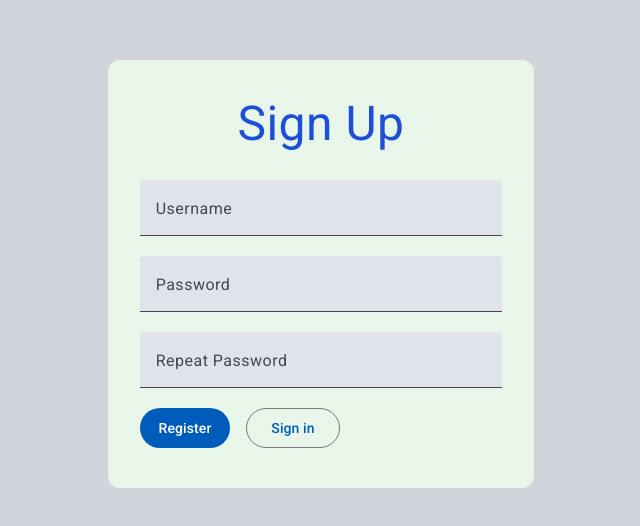
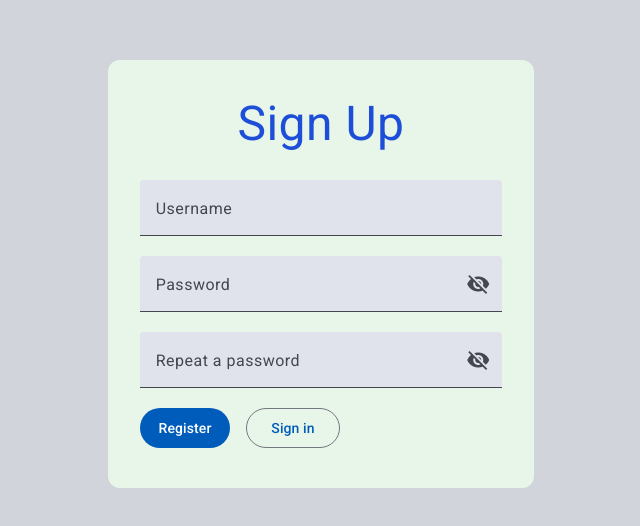
Before and after one commit to SousouBer/Train-A, an Angular app: page / in a window 1280 px wide. Shown: the part 126-652 px from the top of the page, without its empty margins (319-959 px from the left). Built offline with nearby package versions, Linux system fonts and the light colour scheme.

Commit message:
refactor: separate input component, toggle password input and icons

```diff
--- a/src/app/app.component.ts
+++ b/src/app/app.component.ts
@@ -1,14 +1,14 @@
 import { Component } from '@angular/core';
 import { RouterOutlet } from '@angular/router';
 
-import { SignupComponent } from './signup/signup.component';
+import { SignupComponent } from './auth/signup/signup.component';
 
 @Component({
   selector: 'app-root',
   standalone: true,
   imports: [RouterOutlet, SignupComponent],
   templateUrl: './app.component.html',
-  styleUrl: './app.component.css'
+  styleUrl: './app.component.css',
 })
 export class AppComponent {
   title = 'train-a';
--- /dev/null
+++ b/src/app/auth/signup/signup.component.html
@@ -0,0 +1,34 @@
+<div class="flex items-center justify-center bg-gray-300 h-screen">
+  <div class="text-center bg-[#e8f5e9] w-1/3 p-8 rounded-xl py-10">
+    <span class="text-5xl text-blue-700">Sign Up</span>
+    <form class="flex flex-col items-center mt-8">
+      <app-auth-input
+        class="w-full"
+        label="Username"
+        inputType="text"
+        name="username"
+        placeholder="Type your username"
+      />
+      <app-auth-input
+        class="w-full"
+        [isPassword]="true"
+        label="Password"
+        inputType="password"
+        name="password"
+        placeholder="Enter a password"
+      />
+      <app-auth-input
+        class="w-full"
+        [isPassword]="true"
+        label="Repeat a password"
+        inputType="password"
+        name="password-confirmation"
+        placeholder="Confirm a password"
+      />
+      <div class="w-full flex gap-4">
+        <button mat-flat-button type="submit" class="w-1/4">Register</button>
+        <button mat-stroked-button type="button">Sign in</button>
+      </div>
+    </form>
+  </div>
+</div>
--- /dev/null
+++ b/src/app/auth/ui/auth-input/auth-input.component.html
@@ -0,0 +1,14 @@
+<mat-form-field class="w-full">
+  <mat-label>{{ label() }}</mat-label>
+  <input
+    matNativeControl
+    [type]="type()"
+    [name]="name()"
+    [placeholder]="placeholder()"
+  />
+  @if (isPassword()) {
+  <mat-icon (click)="togglePasswordInput()" class="cursor-pointer" matSuffix>{{
+    showPasswordInput() ? "visibility" : "visibility_off"
+  }}</mat-icon>
+  }
+</mat-form-field>
--- /dev/null
+++ b/src/app/auth/ui/auth-input/auth-input.component.ts
@@ -0,0 +1,32 @@
+import { Component, computed, input, signal } from '@angular/core';
+import { MatIconModule } from '@angular/material/icon';
+import { MatInputModule } from '@angular/material/input';
+
+@Component({
+  selector: 'app-auth-input',
+  standalone: true,
+  imports: [MatIconModule, MatInputModule],
+  templateUrl: './auth-input.component.html',
+  styleUrl: './auth-input.component.css',
+})
+export class AuthInputComponent {
+  label = input.required<string>();
+  name = input.required<string>();
+  placeholder = input.required<string>();
+  inputType = input.required<string>();
+  isPassword = input<boolean>(false);
+
+  showPasswordInput = signal<boolean>(false);
+
+  type = computed(() => {
+    return this.isPassword()
+      ? this.showPasswordInput()
+        ? 'text'
+        : 'password'
+      : this.inputType();
+  });
+
+  togglePasswordInput() {
+    this.showPasswordInput.set(!this.showPasswordInput());
+  }
+}
--- a/src/app/signup/signup.component.html
+++ /dev/null
@@ -1,38 +0,0 @@
-<div class="flex items-center justify-center bg-gray-300 h-screen">
-  <div class="text-center bg-[#e8f5e9] w-1/3 p-8 rounded-xl py-10">
-    <span class="text-5xl text-blue-700">Sign Up</span>
-    <form class="flex flex-col items-center mt-8">
-      <mat-form-field class="w-full">
-        <mat-label>Username</mat-label>
-        <input
-          matNativeControl
-          type="text"
-          name="username"
-          placeholder="Type your username"
-        />
-      </mat-form-field>
-      <mat-form-field class="w-full">
-        <mat-label>Password</mat-label>
-        <input
-          matNativeControl
-          type="password"
-          name="password"
-          placeholder="Enter a password"
-        />
-      </mat-form-field>
-      <mat-form-field class="w-full">
-        <mat-label>Repeat Password</mat-label>
-        <input
-          matNativeControl
-          type="password"
-          name="password-confirmation"
-          placeholder="Repeat a password"
-        />
-      </mat-form-field>
-      <div class="w-full flex gap-4">
-        <button mat-flat-button type="submit" class="w-1/4">Register</button>
-        <button mat-stroked-button type="button">Sign in</button>
-      </div>
-    </form>
-  </div>
-</div>
```
Also changed, not shown: src/app/auth/signup/signup.component.ts (renamed from src/app/signup/signup.component.ts, +7 -2 lines), src/app/auth/signup/signup.component.css (added), src/app/auth/ui/auth-input/auth-input.component.css (added).
